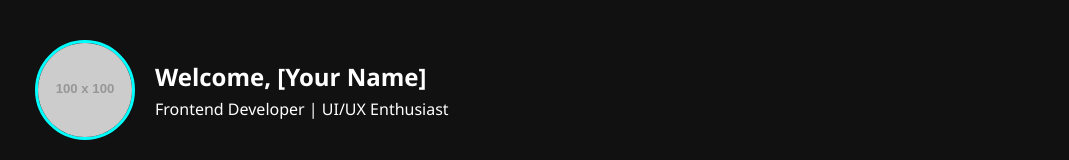
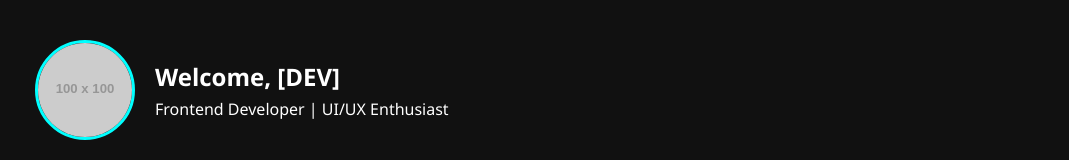
Before and after one commit to DEVBARMAN-L/Portfolio-new, a plain HTML site: page dashboard.html in a window 1280 px wide. Shown: the top 160 px of the page, without its empty margins (105-1174 px from the left). Drawn offline with Linux system fonts and the light colour scheme; placeholder pictures from the web are drawn by us.

Commit message:
Update dashboard.html

```diff
--- a/dashboard.html
+++ b/dashboard.html
@@ -75,7 +75,7 @@
     <div class="profile">
       <img src="https://via.placeholder.com/100" alt="Profile Photo" />
       <div class="profile-info">
-        <h2>Welcome, [Your Name]</h2>
+        <h2>Welcome, [DEV]</h2>
         <p>Frontend Developer | UI/UX Enthusiast</p>
       </div>
     </div>
```
